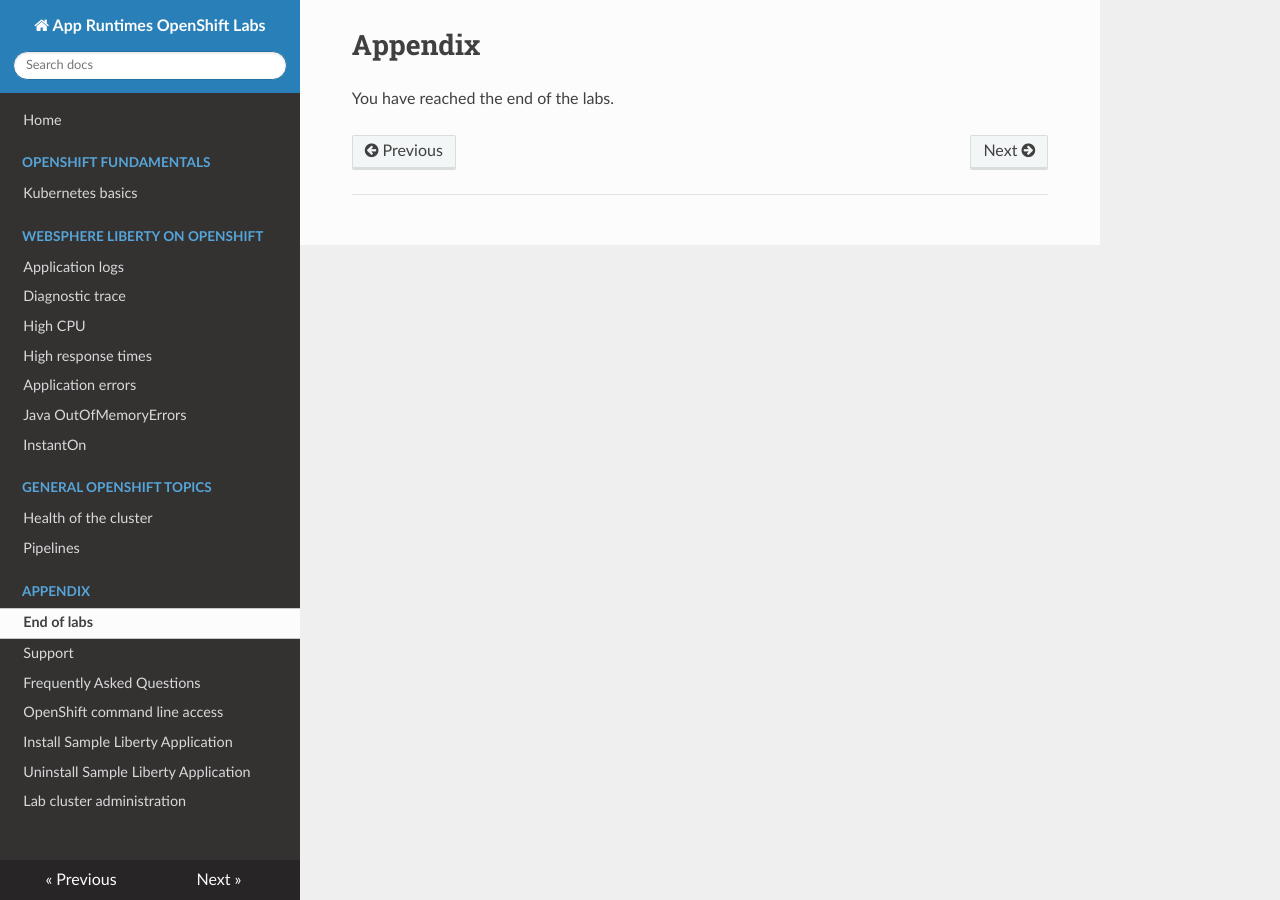
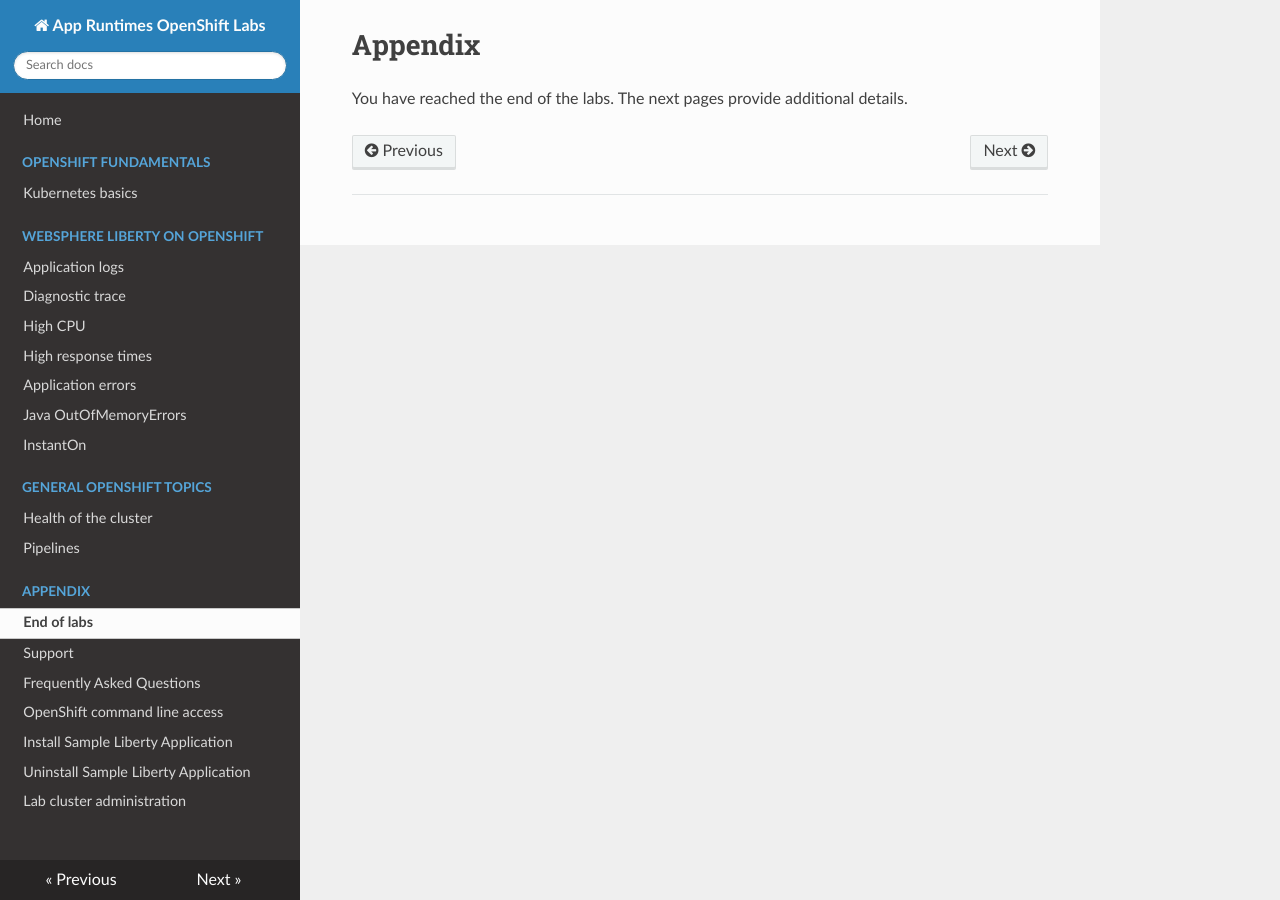
Before and after one commit to IBM/AppRuntimesOpenShiftDay2Labs, an MkDocs documentation site: the page built from docs/appendix.md, in a window 1280 px wide. Built offline with MkDocs 1.6.1, drawn with Linux system fonts in a browser that asks for light colours.

Commit message:
Update
Signed-off-by: Kevin Grigorenko <kevin.grigorenko@us.ibm.com>

```diff
--- a/docs/appendix.md
+++ b/docs/appendix.md
@@ -1,3 +1,3 @@
 # Appendix
 
-You have reached the end of the labs.
+You have reached the end of the labs. The next pages provide additional details.
```
